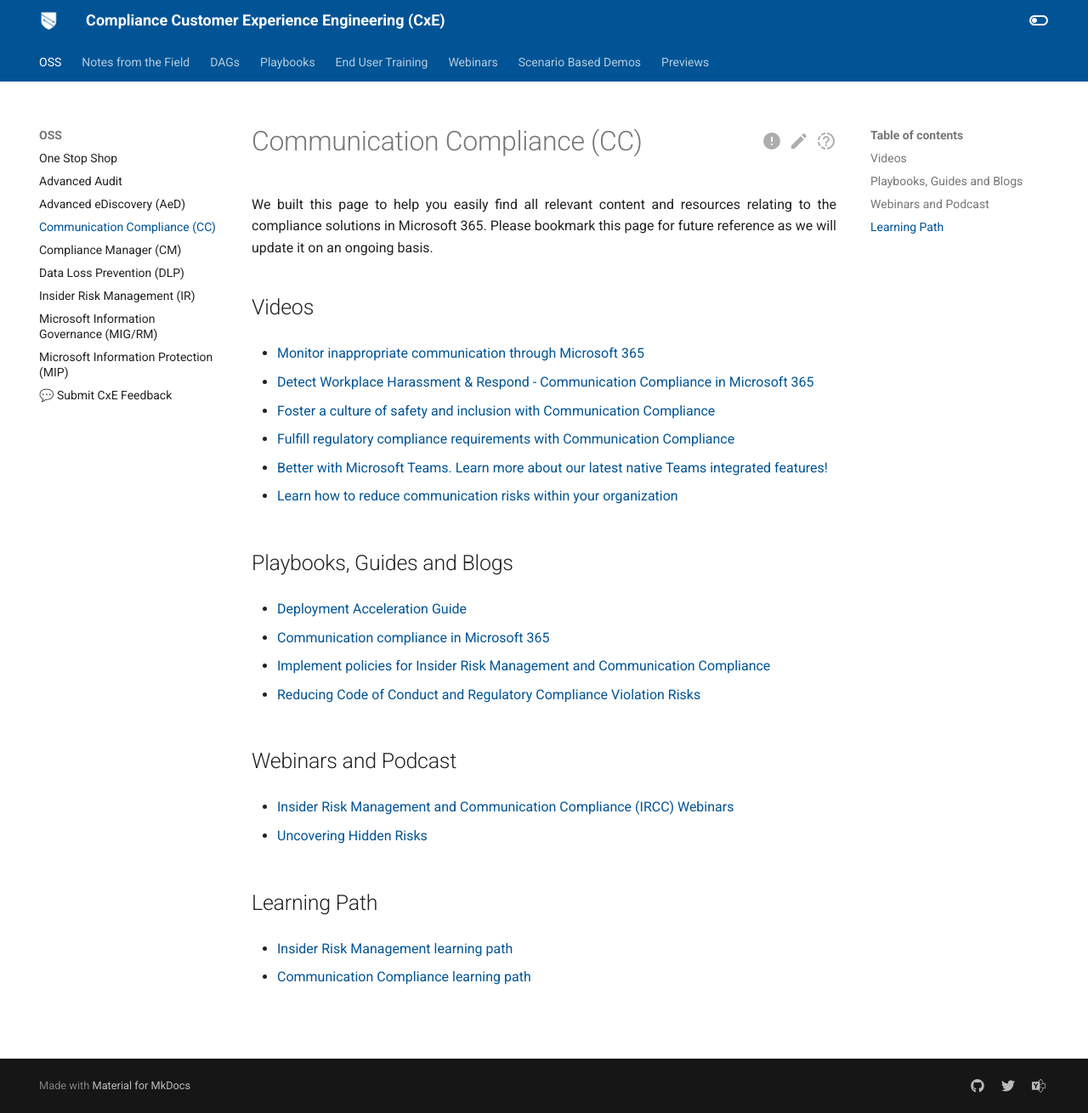
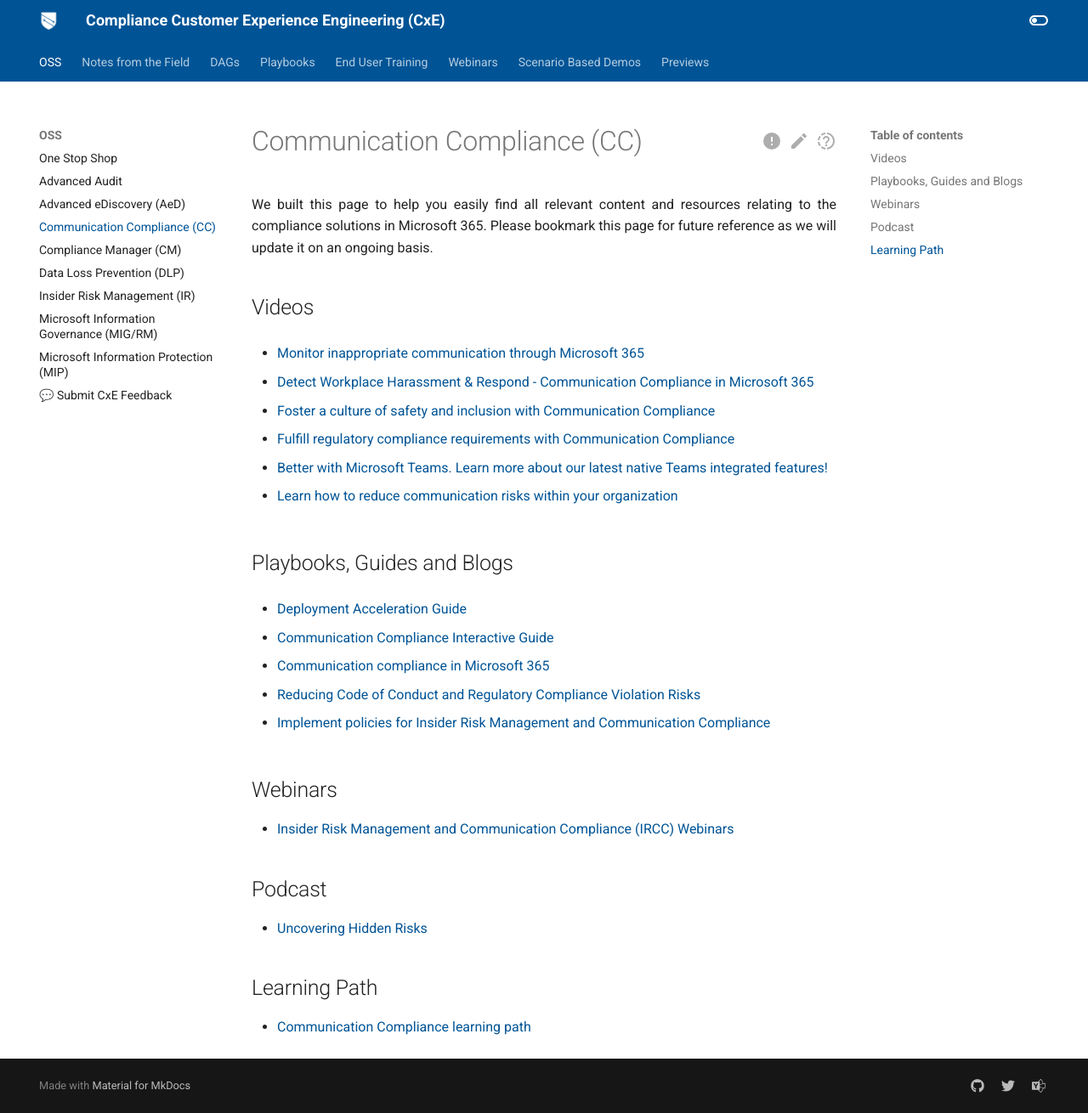
Before and after one commit to microsoft/ComplianceCxE, an MkDocs documentation site: the page built from docs/resources/cc.md, in a window 1280 px wide and 1310 px high. Shown: the whole window at 85% size. Built offline with MkDocs 1.6.1 and Material for MkDocs 9.7.7, drawn with Linux system fonts in a browser that asks for light colours; comment, search, counter and statistics services are not loaded; old or Windows-style settings are respelled for this version of MkDocs.

Commit message:
Minor updates to sections

```diff
--- a/docs/resources/cc.md
+++ b/docs/resources/cc.md
@@ -22,18 +22,19 @@
 ## Playbooks, Guides and Blogs
 * [Deployment Acceleration Guide](../../dag/ir-cc)
 
+* [Communication Compliance Interactive Guide](https://aka.ms/communicationcomplianceguide)
+
 * [Communication compliance in Microsoft 365](https://docs.microsoft.com/en-us/microsoft-365/compliance/communication-compliance-solution-overview?view=o365-worldwide)
+
+* [Reducing Code of Conduct and Regulatory Compliance Violation Risks](https://techcommunity.microsoft.com/t5/security-compliance-and-identity/reducing-code-of-conduct-and-regulatory-compliance-violation/ba-p/2344661)
 
 * [Implement policies for Insider Risk Management and Communication Compliance](https://www.microsoft.com/en-us/microsoft-365/business/compliance-insider-risk-management)
 
-* [Reducing Code of Conduct and Regulatory Compliance Violation Risks](https://techcommunity.microsoft.com/t5/security-compliance-and-identity/reducing-code-of-conduct-and-regulatory-compliance-violation/ba-p/2344661)
-
-## Webinars and Podcast
+## Webinars
 * [Insider Risk Management and Communication Compliance (IRCC) Webinars](https://microsoft.github.io/ComplianceCxE/webinars/#insider-risk-managementcommunication-compliance)
 
+## Podcast
 * [Uncovering Hidden Risks](https://uncoveringhiddenrisks.libsyn.com/)
 
 ## Learning Path
-* [Insider Risk Management learning path](https://aka.ms/insiderrisklp)
-
 * [Communication Compliance learning path](https://docs.microsoft.com/en-us/learn/modules/m365-compliance-insider-prepare-communication-compliance/)
```
Also changed, not shown: docs/resources/ir.md (+3 -0 lines), docs/webinars.md (+1 -1 lines).
